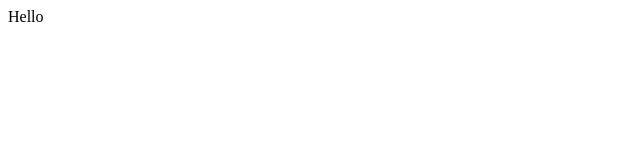
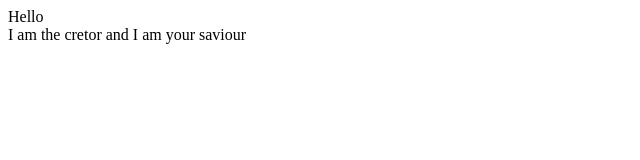
Before and after one commit to chakrabortyzest/demo_repo, a plain HTML site: page index.html in a window 1280 px wide. Shown: the whole page, without its empty margins (0-640 px from the left). Drawn offline with Linux system fonts and the light colour scheme.

Commit message:
changed index.html
 some description

```diff
--- a/index.html
+++ b/index.html
@@ -1 +1,2 @@
 <div>Hello</div>
+<div>I am the cretor and I am your saviour</div>
```
Also changed, not shown: 1 other file.
